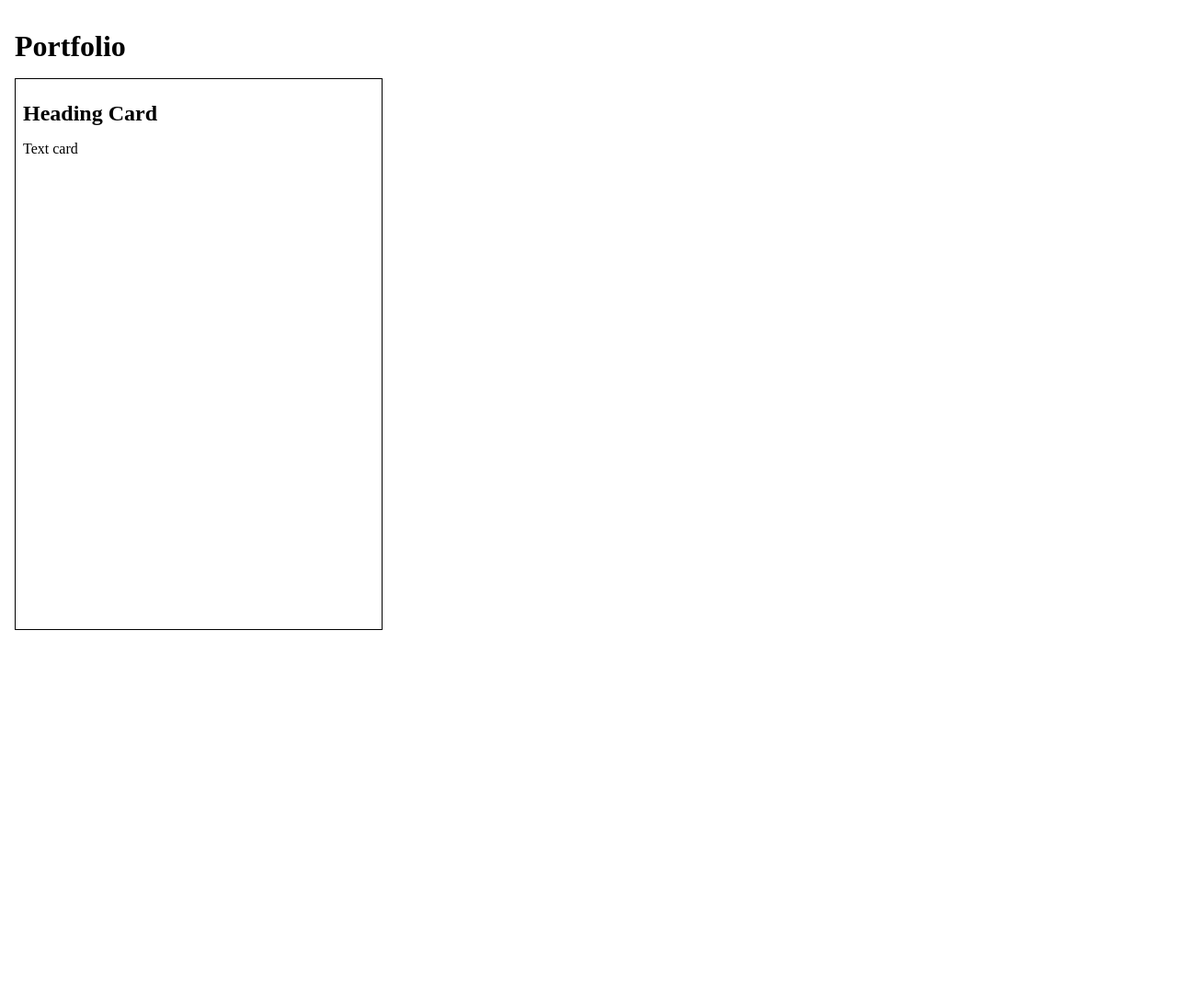
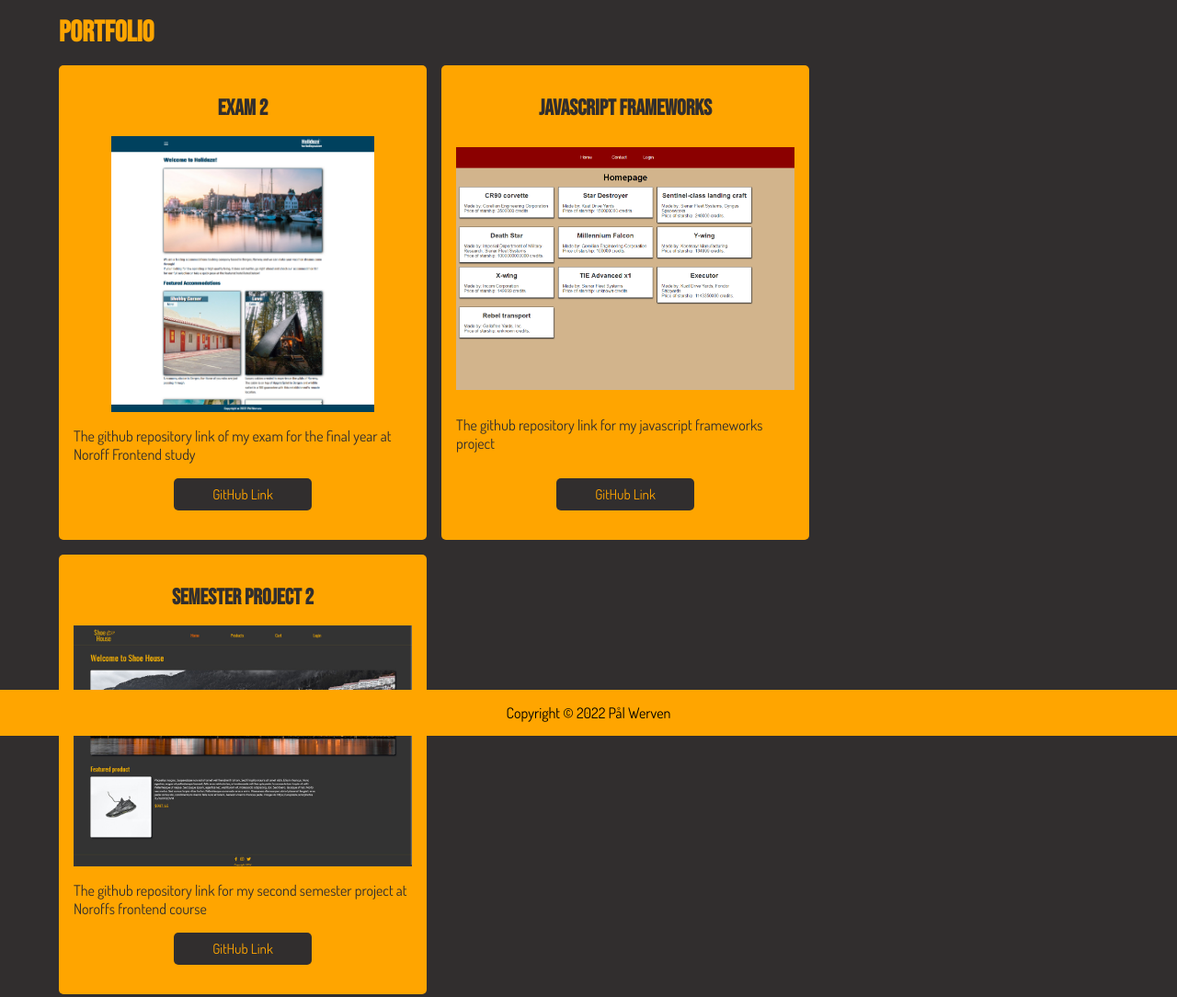
Before and after one commit to Jokhum/final-portfolio-page, a plain HTML site: page index.html in a window 1280 px wide. Shown: the whole page at 92% size. Before the commit the page ends 800 px from the top, so only its background shows below. Drawn offline with Linux system fonts and the light colour scheme.

Commit message:
some more content & styling

```diff
--- a/index.html
+++ b/index.html
@@ -5,6 +5,9 @@
     <meta http-equiv="X-UA-Compatible" content="IE=edge" />
     <meta name="viewport" content="width=device-width, initial-scale=1.0" />
     <link rel="stylesheet" href="./css/main.css" />
+    <link rel="preconnect" href="https://fonts.googleapis.com" />
+    <link rel="preconnect" href="https://fonts.gstatic.com" crossorigin />
+    <link href="https://fonts.googleapis.com/css2?family=Bebas+Neue&family=Dosis&display=swap" rel="stylesheet" />
     <title>Final Portfolio Page</title>
   </head>
   <body>
@@ -12,10 +15,31 @@
       <h1>Portfolio</h1>
       <div class="cards">
         <div class="cards__item">
-          <h2>Heading Card</h2>
-          <p>Text card</p>
+          <h2>Exam 2</h2>
+          <div class="cards__item__image">
+            <img src="./images/exam.png" alt="Thumbnail of exam project" />
+          </div>
+          <p>The github repository link of my exam for the final year at Noroff Frontend study</p>
+          <a href="https://github.com/Jokhum/exam-2.git" target="_blank"><button>GitHub Link</button></a>
+        </div>
+        <div class="cards__item">
+          <h2>Javascript Frameworks</h2>
+          <div class="cards__item__image">
+            <img src="./images/js-frameworks.png" alt="Thumbnail of javascript frameworks project" />
+          </div>
+          <p>The github repository link for my javascript frameworks project</p>
+          <a href="https://github.com/Jokhum/js-frameworks-ca-pw.git" target="_blank"><button>GitHub Link</button></a>
+        </div>
+        <div class="cards__item">
+          <h2>Semester Project 2</h2>
+          <div class="cards__item__image">
+            <img src="./images/ShoeHouse.jpg" alt="Thumbnail of the second semester project at Noroff frontend course" />
+          </div>
+          <p>The github repository link for my second semester project at Noroffs frontend course</p>
+          <a href="https://github.com/Jokhum/Semester-Project2.git" target="_blank"><button>GitHub Link</button></a>
         </div>
       </div>
+      <footer>Copyright © 2022 Pål Werven</footer>
     </div>
   </body>
 </html>
--- a/scss/main.scss
+++ b/scss/main.scss
@@ -4,27 +4,94 @@
   box-sizing: border-box;
 }
 
+body {
+  background-color: rgb(49, 46, 46);
+  font-family: "Dosis", sans-serif;
+}
+
+h1 {
+  color: orange;
+}
+
+h2 {
+  text-align: center;
+}
+
 h1,
 h2,
 h3 {
   margin: 1rem 0;
+  font-family: "Bebas Neue", cursive;
 }
 
+h2,
+h3,
 p {
-  margin: 0.5rem 0;
+  color: rgb(49, 46, 46);
+}
+
+button {
+  margin: 1rem 0;
+  width: 150px;
+  padding: 0.5rem;
+  background-color: rgb(49, 46, 46);
+  color: orange;
+  font-size: 15px;
+  border: none;
+  border-radius: 5px;
+  font-family: "Dosis", sans-serif;
+
+  &:hover {
+    cursor: pointer;
+    background-color: black;
+  }
 }
 
 .wrapper {
   height: 100%;
+  width: 90%;
+  margin: 0 auto;
+}
+
+footer {
+  position: fixed;
+  bottom: 0;
+  left: 0;
+  display: flex;
+  height: 50px;
+  justify-content: center;
+  align-items: center;
   width: 100%;
-  padding: 1rem;
+  background-color: orange;
 }
 
 .cards {
+  display: flex;
+  flex-direction: row;
+  flex-wrap: wrap;
+  gap: 1rem;
+  margin-bottom: 6rem;
+
   &__item {
-    padding: 0.5rem;
+    display: flex;
+    flex-direction: column;
+    align-items: center;
+    justify-content: space-between;
+    padding: 1rem;
     width: 400px;
-    height: 600px;
-    border: 1px solid black;
+    background-color: orange;
+    border-radius: 5px;
+  }
+
+  &__item__image {
+    display: flex;
+    justify-content: center;
+    width: 100%;
+
+    img {
+      margin-bottom: 1rem;
+      max-height: 300px;
+      max-width: 100%;
+    }
   }
 }
```
Also changed, not shown: css/main.css, images/ShoeHouse.jpg (added), images/exam.png (added), images/js-frameworks.png (added), 1 other file.
